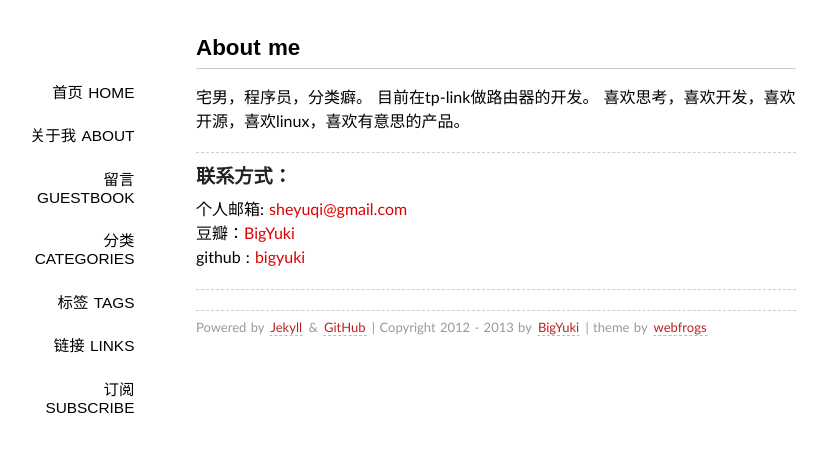
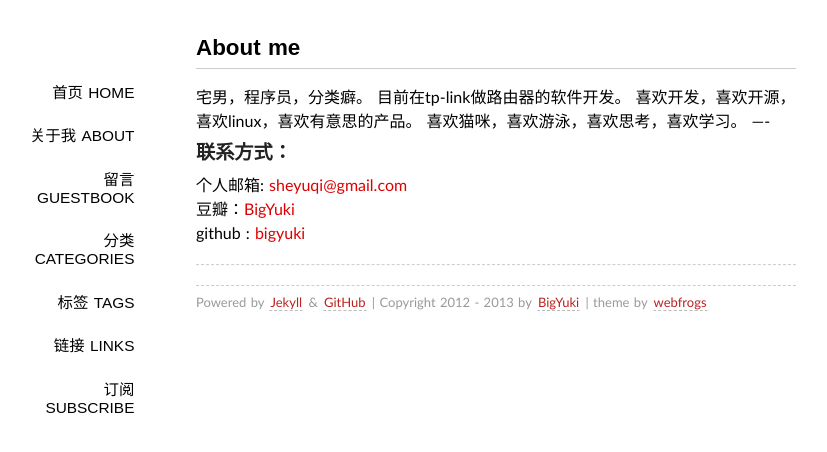
Before and after one commit to Successor/bigyuki.github.com, a Jekyll site: the page built from about/index.md, in a window 1280 px wide. Shown: the top 452 px of the page, without its empty margins (144-971 px from the left). Built offline with Jekyll 4.4.1, drawn with Linux system fonts in a browser that asks for light colours; some web fonts are replaced; Markdown is read by kramdown in place of the engine named in the settings.

Commit message:
新日志

```diff
--- a/about/index.md
+++ b/about/index.md
@@ -5,9 +5,9 @@ comments: no
 ---
 
 宅男，程序员，分类癖。
-目前在tp-link做路由器的开发。
-喜欢思考，喜欢开发，喜欢开源，喜欢linux，喜欢有意思的产品。
-
+目前在tp-link做路由器的软件开发。
+喜欢开发，喜欢开源，喜欢linux，喜欢有意思的产品。
+喜欢猫咪，喜欢游泳，喜欢思考，喜欢学习。
 ----
 
 ###联系方式：
```
Also changed, not shown: _posts/2013-10-26-what-i-want.md (added, +32 -0 lines), _posts/2013-10-21-start-jekyll-blog.md (line endings or trailing spaces).
